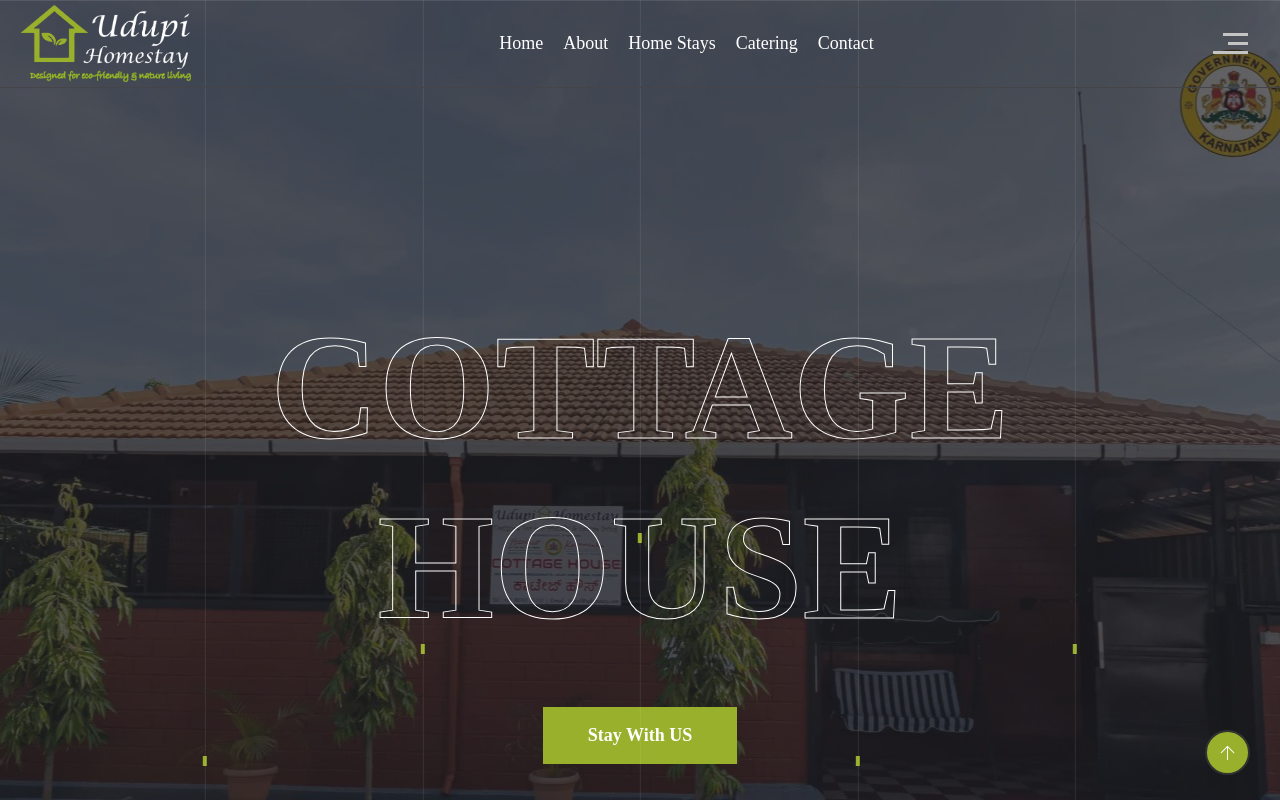
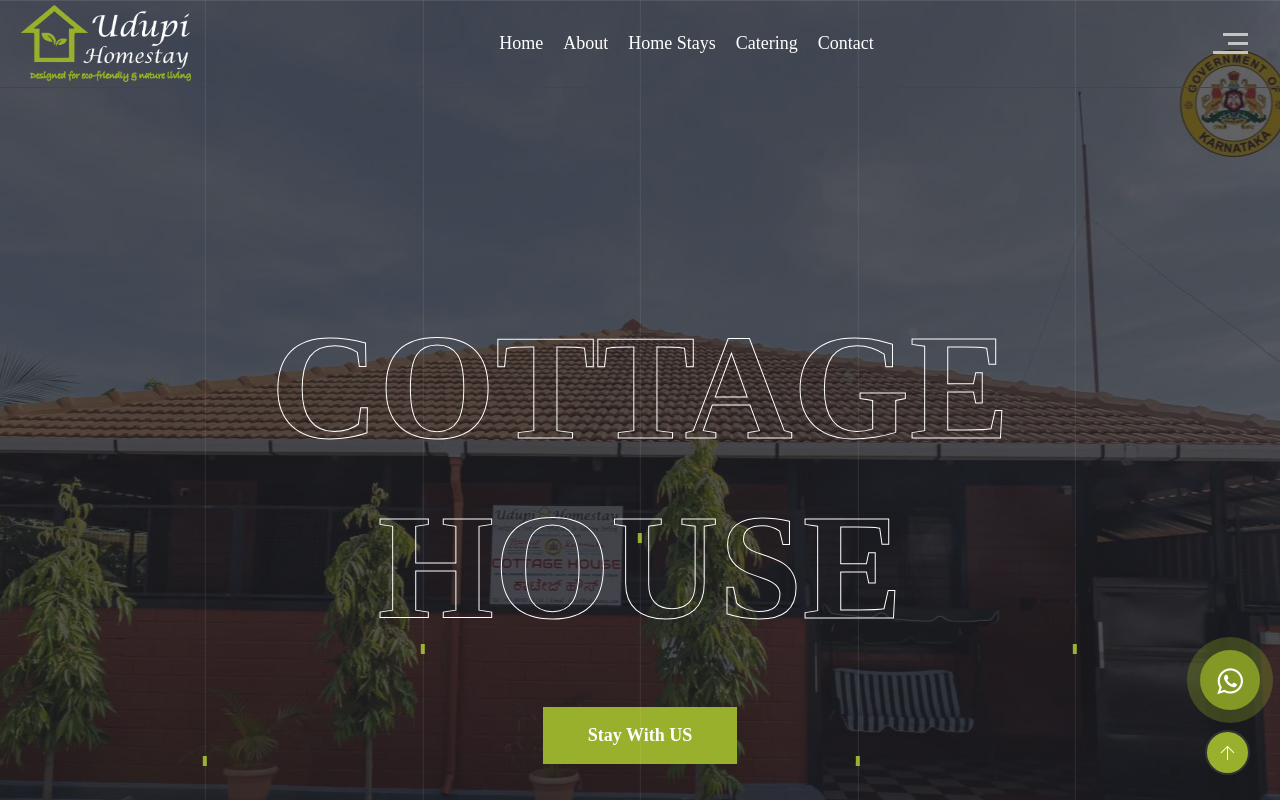
Before and after one commit to Bright-WebHost/Udupi-Homestay, a React (Create React App) app: page / in a window 1280 px wide. Shown: the top 800 px of the page. Built offline with nearby package versions, Linux system fonts and the light colour scheme; a web font is replaced by a local one.

Commit message:
whatsapp icon add

```diff
--- /dev/null
+++ b/src/components/Whatsapp/index.js
@@ -0,0 +1,63 @@
+import React from 'react';
+
+const Whatsapp = () => {
+  const pulseStyle = {
+    position: 'fixed',
+    cursor: 'pointer',
+    display: 'block',
+    width: '60px',
+    height: '60px',
+    bottom: '90px',
+    right: '20px',
+    backgroundColor: '#849826',
+    color: 'white',
+    borderRadius: '50px',
+    textAlign: 'center',
+    transitionDuration: '0.5s',
+    animation: 'pulse-btn 3s infinite',
+    zIndex: 9000,
+  };
+
+  const iconStyle = {
+    position: 'relative',
+    zIndex: 20,
+    top: '16px',
+    fontSize: '30px',
+  };
+
+  const keyframes = `
+    @keyframes pulse-btn {
+      0% {
+        box-shadow: 0 0 0 0 #849826;
+      }
+      70% {
+        box-shadow: 0 0 0 20px rgba(0, 200, 0, 0);
+      }
+      100% {
+        box-shadow: 0 0 0 0 rgba(0, 200, 0, 0);
+      }
+    }
+  `;
+
+  return (
+    <>
+      <style>{keyframes}</style>
+      <div
+        style={pulseStyle}
+        onMouseEnter={(e) => (e.currentTarget.style.backgroundColor = '#849826')}
+        onMouseLeave={(e) => (e.currentTarget.style.backgroundColor = '#849826')}
+      >
+        <a
+          href="https://wa.me/+918971220576"
+          target="_blank"
+          rel="noopener noreferrer"
+          style={{ color: '#fff' }}
+        >
+          <i style={iconStyle} className="fa fa-whatsapp" />
+        </a>
+      </div>
+    </>
+  );
+};
+
+export default Whatsapp;
--- a/src/index.js
+++ b/src/index.js
@@ -11,12 +11,14 @@ import './sass/style.scss';
 import { PersistGate } from "redux-persist/integration/react";
 import { store, persistor } from "./store/index";
 import { Provider } from "react-redux";
+import Whatsapp from './components/Whatsapp';
 
 const root = ReactDOM.createRoot(document.getElementById('root'));
 root.render(
     <Provider store={store}>
         <PersistGate loading={null} persistor={persistor}>
             <App />
+            <Whatsapp/>
         </PersistGate>
     </Provider>
 );
--- a/src/main-component/App/App.js
+++ b/src/main-component/App/App.js
@@ -11,6 +11,7 @@ const App = () => {
     <div className="App" id='scrool'>
           <AllRoute/>
           <ToastContainer/>
+
     </div>
   );
 }
--- a/src/main-component/HomePage4/index.js
+++ b/src/main-component/HomePage4/index.js
@@ -16,13 +16,14 @@ import abimg from '../../images/about.jpg'
 import BookingForm from '../../components/BookingForm';
 import Booking from '../../components/Booking';
 import Arrow from '../../components/Arrow';
+import Whatsapp from '../../components/Whatsapp';
 
 
 const HomePage4 =() => {
     return(
         <Fragment>
             <Navbar2 Logo={Logo} hclass={'wpo-header-style-3'}/>
-
+           {/* <Whatsapp/> */}
             <Hero4/>
 
             {/* <Booking/> */}
```
